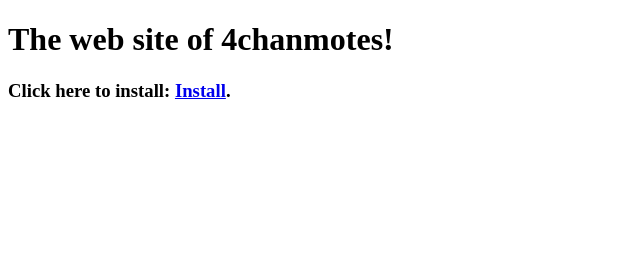
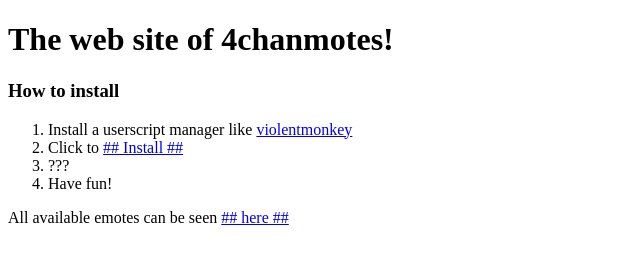
Before and after one commit to elch01/4chinemotes.github.io, a plain HTML site: page index.html in a window 1280 px wide. Shown: the whole page, without its empty margins (0-640 px from the left). Drawn offline with Linux system fonts and the light colour scheme.

Commit message:
Changed website, fixed emote list

```diff
--- a/index.html
+++ b/index.html
@@ -12,6 +12,14 @@
   <body>
     <h1>The web site of 4chanmotes!</h1>
 
-    <h3>Click here to install: <a href="/4chanmotes.user.js">Install</a>.</h3>
+    <h3>How to install</h3>
+    <ol>
+      <li>Install a userscript manager like <a href="http://violentmonkey.github.io/get-it/">violentmonkey</a></li>
+      <li>Click to <a href="4chanmotes.user.js">## Install ##</a></li>
+      <li>???</li>
+      <li>Have fun!</li>
+    </ol>
+
+    <p>All available emotes can be seen <a href="emotes/">## here ##</a></p>
   </body>
 </html>
```
Also changed, not shown: emotes/index.html (+1 -1 lines), emotes/bocc.png.
